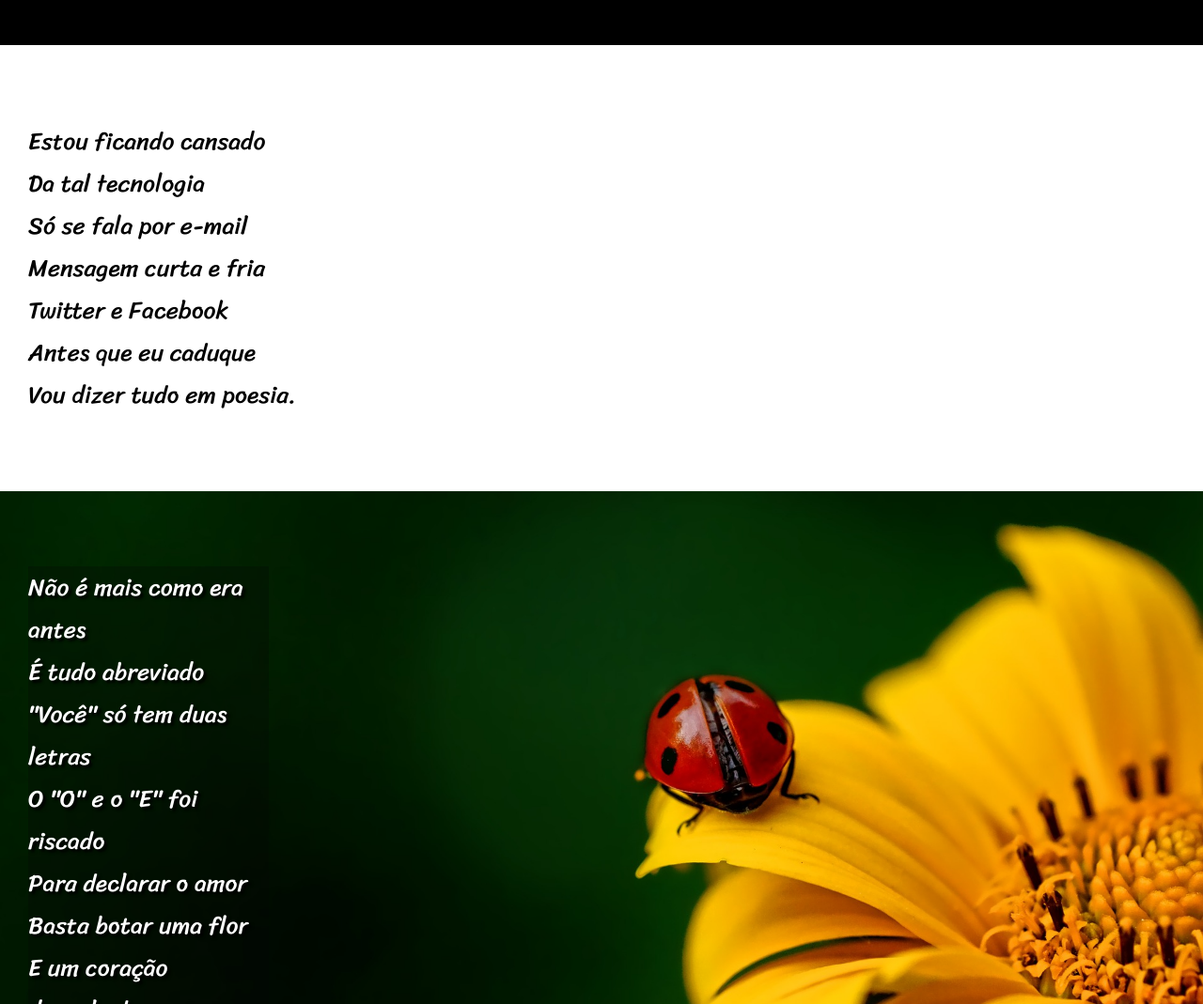
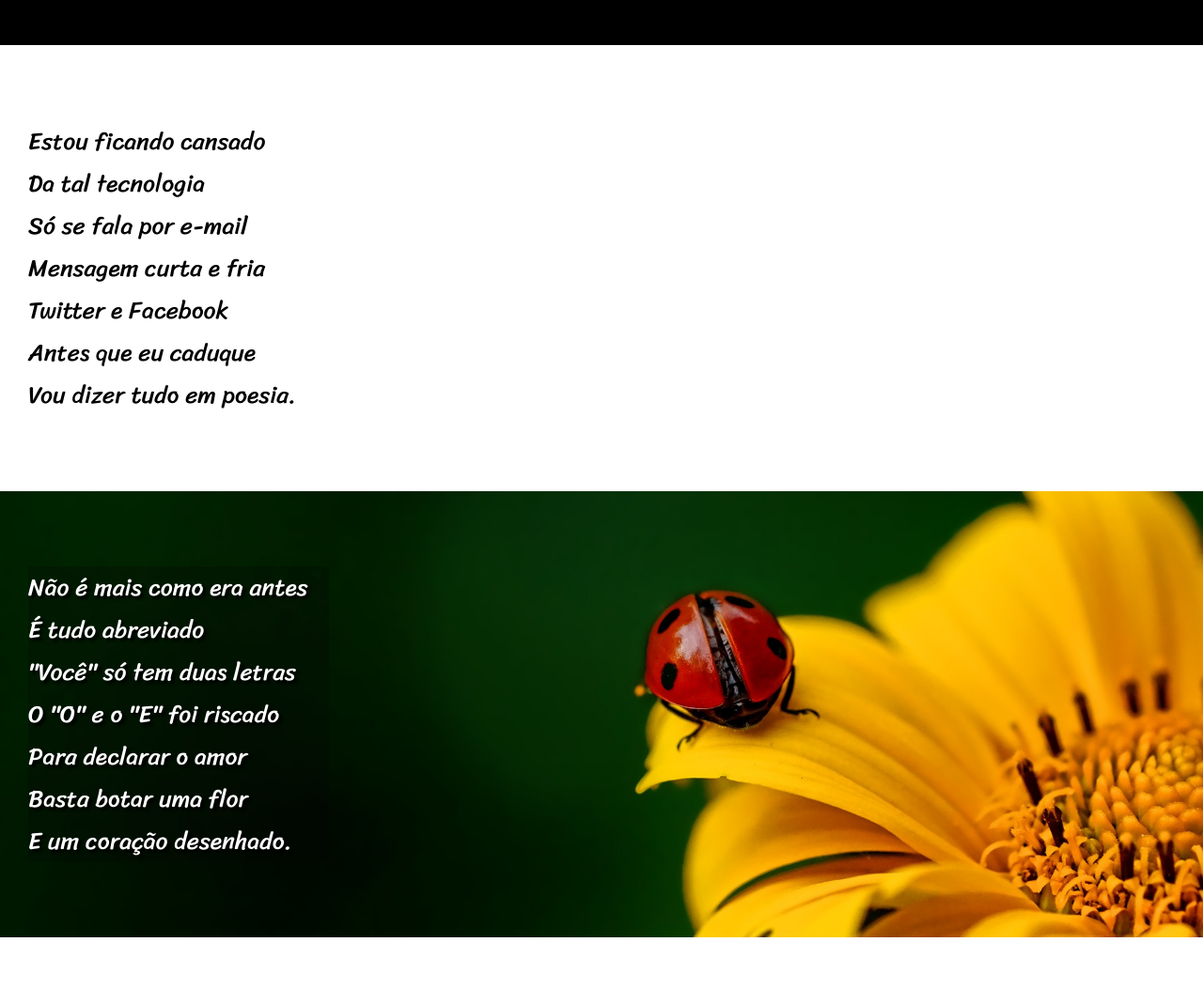
Before and after one commit to Ricky-Saldanha/Projeto-Cordel, a plain HTML site: page index.html in a window 1280 px wide. Shown: the part 231-1300 px from the top of the page at 94% size. Drawn offline with Linux system fonts and the light colour scheme.

Commit message:
ajustes1.1

```diff
--- a/style.css
+++ b/style.css
@@ -53,7 +53,7 @@ header p{
 }
 #base{
     background-color: rgba(7, 7, 7, 0.263);
-    width: 20vw;
+    width: 25vw;
     text-shadow:  3px 3px 3px black;
 }
 .folha{
```
